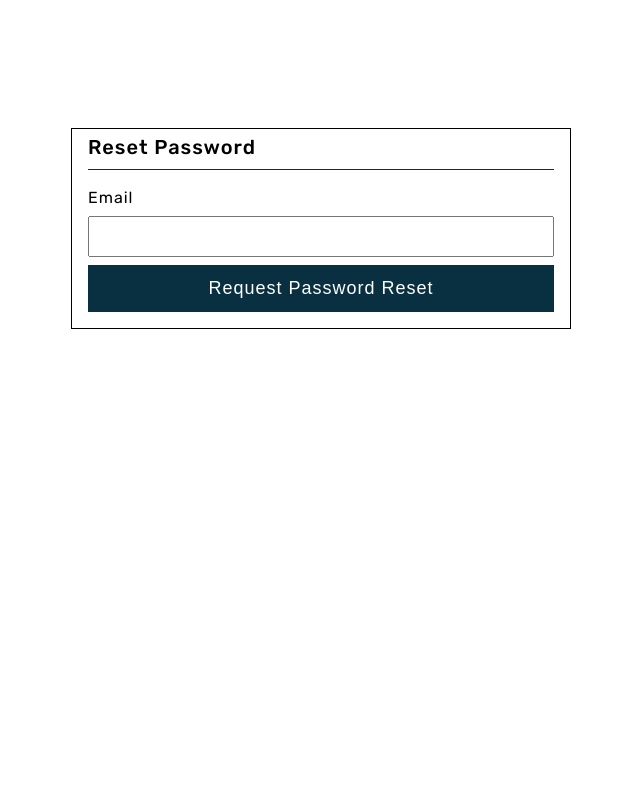
After one commit to Parsa-jalilifar/Short_Story_Blog, a Flask app: page /reset_password in a window 1280 px wide. The commit adds this page. Shown: the whole page, without its empty margins (319-959 px from the left). Run offline with Flask 2, Linux system fonts and the light colour scheme; some libraries are stand-ins or nearby versions.

Commit message:
reset password added

```diff
--- a/requirements.txt
+++ b/requirements.txt
@@ -2,12 +2,14 @@ alembic==1.6.5
 appdirs==1.4.4
 bcrypt==3.2.0
 black==21.7b0
+blinker==1.4
 cffi==1.14.6
 click==8.0.1
 colorama==0.4.4
 Flask==2.0.1
 Flask-Bcrypt==0.7.1
 Flask-Login==0.5.0
+Flask-Mail==0.9.1
 Flask-Migrate==3.0.1
 Flask-SQLAlchemy==2.5.1
 Flask-WTF==0.15.1
--- a/shortstoryblog/__init__.py
+++ b/shortstoryblog/__init__.py
@@ -2,6 +2,7 @@ from flask import Flask
 from flask_sqlalchemy import SQLAlchemy
 from flask_bcrypt import Bcrypt
 from flask_login import LoginManager
+from flask_mail import Mail
 from shortstoryblog.config import Config
 
 
@@ -10,6 +11,7 @@ bcrypt = Bcrypt()
 login_manager = LoginManager()
 login_manager.login_view = "users.login"
 login_manager.login_message_category = "info"
+mail = Mail()
 
 
 def create_app(config_class=Config):
@@ -19,6 +21,7 @@ def create_app(config_class=Config):
     db.init_app(app)
     bcrypt.init_app(app)
     login_manager.init_app(app)
+    mail.init_app(app)
 
     from shortstoryblog.main.routes import main
     from shortstoryblog.users.routes import users
--- a/shortstoryblog/config.py
+++ b/shortstoryblog/config.py
@@ -5,3 +5,8 @@ class Config:
     SQLALCHEMY_TRACK_MODIFICATIONS = False
     SECRET_KEY = os.environ.get("SECRET_KEY")
     SQLALCHEMY_DATABASE_URI = os.environ.get('SQLALCHEMY_DATABASE_URI')
+    MAIL_SERVER = "smtp.googlemail.com"
+    MAIL_PORT = 587
+    MAIL_USE_TLS = True
+    MAIL_USERNAME = os.environ.get("EMAIL_USER")
+    MAIL_PASSWORD = os.environ.get("EMAIL_PASS")
--- a/shortstoryblog/templates/login.html
+++ b/shortstoryblog/templates/login.html
@@ -33,7 +33,7 @@
     </div>
     <div class="form-group">
         {{form.submit(class="btn", placeholder = form.submit.label.text)}}
-        <a class="forget_pass" href="">Forget Your Password?</a>
+        <a class="forget_pass" href="{{ url_for('users.reset_request') }}">Forget Your Password?</a>
     </div>
 </form>
 {% endblock authentication_content %}
--- /dev/null
+++ b/shortstoryblog/templates/reset_layout.html
@@ -0,0 +1,14 @@
+<!DOCTYPE html>
+<html lang="en">
+
+<head>
+    <link rel="stylesheet" type="text/css" href="{{ url_for('static', filename='main.css') }}">
+</head>
+
+<body>
+    <div class="body-content">
+        {% block reset_content %}{% endblock reset_content %}
+    </div>
+</body>
+
+</html>
--- /dev/null
+++ b/shortstoryblog/templates/reset_request.html
@@ -0,0 +1,28 @@
+{% extends 'reset_layout.html' %}
+{% block reset_content %}
+<div class="content-section">
+    <form method="POST" action="">
+        {{ form.hidden_tag() }}
+        <fieldset class="form-group">
+            <legend class="border-bottom mb-4">Reset Password</legend>
+            <div class="border"></div>
+            <div class="form-group">
+                {{ form.email.label(class="form-control-label") }}
+                {% if form.email.errors %}
+                {{ form.email(class="form-control form-control-lg is-invalid") }}
+                <div class="invalid-feedback">
+                    {% for error in form.email.errors %}
+                    <span>{{ error }}</span>
+                    {% endfor %}
+                </div>
+                {% else %}
+                {{ form.email(class="form-control form-control-lg") }}
+                {% endif %}
+            </div>
+        </fieldset>
+        <div class="form-group">
+            {{ form.submit(class="btn btn-outline-info") }}
+        </div>
+    </form>
+</div>
+{% endblock reset_content %}
--- a/shortstoryblog/users/forms.py
+++ b/shortstoryblog/users/forms.py
@@ -62,3 +62,23 @@ class UpdateAccountForm(FlaskForm):
                 raise ValidationError(
                     "That email is taken. Please choose a different one."
                 )
+
+
+class RequestResetForm(FlaskForm):
+    email = StringField("Email", validators=[DataRequired(), Email()])
+    submit = SubmitField("Request Password Reset")
+
+    def validate_email(self, email):
+        user = User.query.filter_by(email=email.data).first()
+        if user is None:
+            raise ValidationError(
+                "There is no account with that email. You must register first."
+            )
+
+
+class ResetPasswordForm(FlaskForm):
+    password = PasswordField("Password", validators=[DataRequired()])
+    confirm_password = PasswordField(
+        "Confirm Password", validators=[DataRequired(), EqualTo("password")]
+    )
+    submit = SubmitField("Reset Password")
--- a/shortstoryblog/users/routes.py
+++ b/shortstoryblog/users/routes.py
@@ -1,9 +1,15 @@
 from flask import Blueprint, render_template, url_for, flash, redirect, request
 from flask_login import login_user, current_user, logout_user, login_required
-from shortstoryblog.users.forms import RegistrationForm, LoginForm, UpdateAccountForm
+from shortstoryblog.users.forms import (
+    RegistrationForm,
+    LoginForm,
+    UpdateAccountForm,
+    RequestResetForm,
+    ResetPasswordForm,
+)
 from shortstoryblog import db, bcrypt
 from shortstoryblog.models import User, Post
-from shortstoryblog.users.utils import save_picture
+from shortstoryblog.users.utils import save_picture, send_reset_email
 
 users = Blueprint("users", __name__)
 
@@ -81,3 +87,38 @@ def user_posts(username):
         .paginate(page=page, per_page=5)
     )
     return render_template("user_posts.html", posts=posts, user=user)
+
+
+@users.route("/reset_password", methods=["GET", "POST"])
+def reset_request():
+    if current_user.is_authenticated:
+        return redirect(url_for("main.home"))
+    form = RequestResetForm()
+    if form.validate_on_submit():
+        user = User.query.filter_by(email=form.email.data).first()
+        send_reset_email(user)
+        flash(
+            "An email has been sent with instructions to reset your password.", "info"
+        )
+        return redirect(url_for("users.login"))
+    return render_template("reset_request.html", title="Reset Password", form=form)
+
+
+@users.route("/reset_password/<token>", methods=["GET", "POST"])
+def reset_token(token):
+    if current_user.is_authenticated:
+        return redirect(url_for("main.home"))
+    user = User.verify_reset_token(token)
+    if user is None:
+        flash("That is an invalid or expired token", "warning")
+        return redirect(url_for("users.reset_request"))
+    form = ResetPasswordForm()
+    if form.validate_on_submit():
+        hashed_password = bcrypt.generate_password_hash(form.password.data).decode(
+            "utf-8"
+        )
+        user.password = hashed_password
+        db.session.commit()
+        flash("Your password has been updated! You are now able to log in", "success")
+        return redirect(url_for("users.login"))
+    return render_template("reset_token.html", title="Reset Password", form=form)
```
Also changed, not shown: shortstoryblog/models.py (+15 -0 lines), shortstoryblog/templates/reset_token.html (added, +41 -0 lines), shortstoryblog/templates/user_posts.html (+6 -2 lines), shortstoryblog/users/utils.py (+14 -0 lines).
